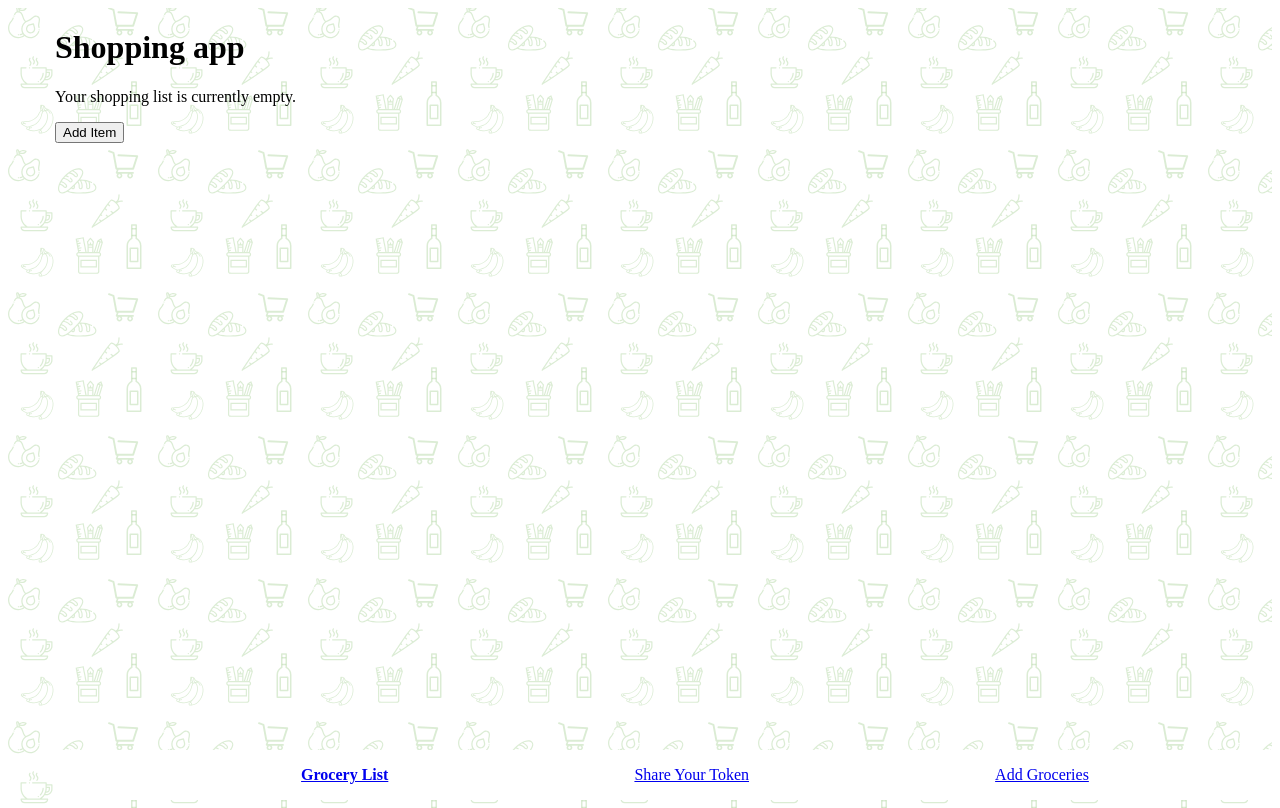
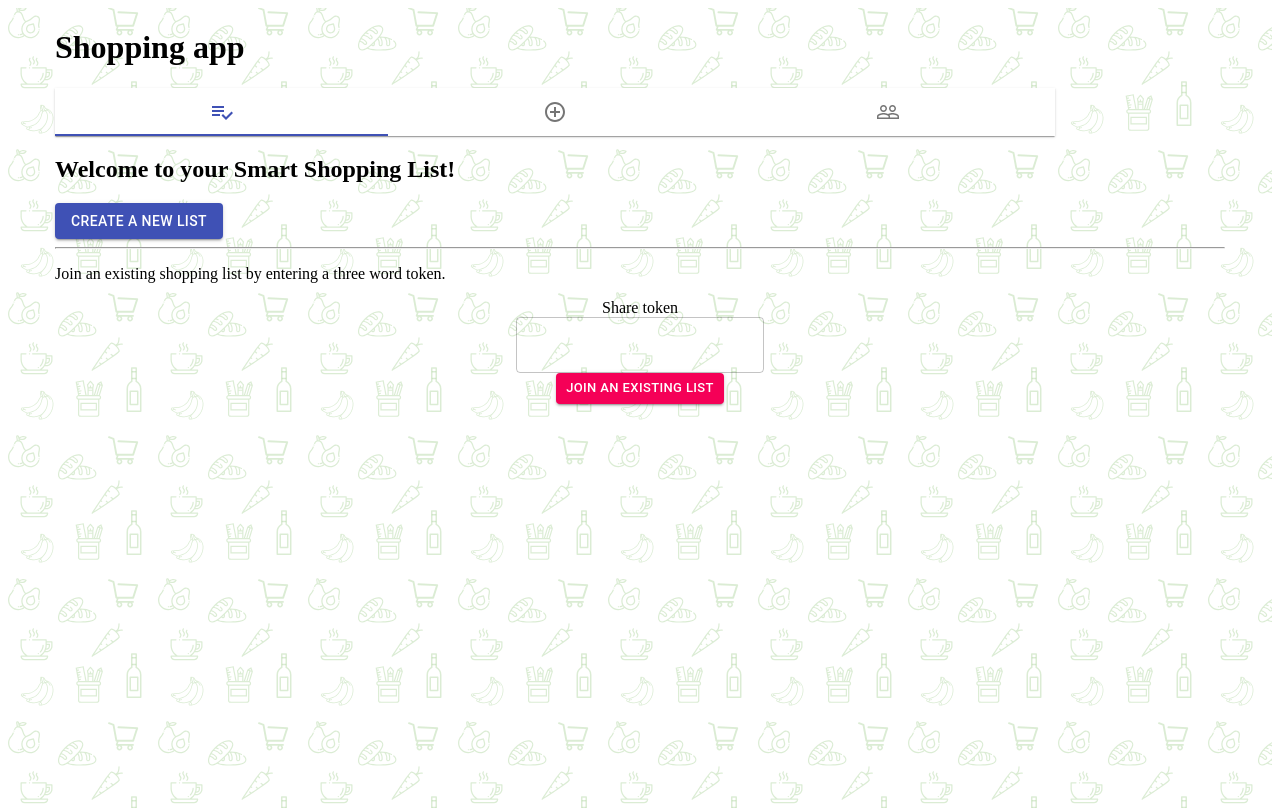
Before and after one commit to the-collab-lab/tcl-22-smart-shopping-list, a React (Create React App) app: page /list in a window 1280 px wide. Built offline with nearby package versions, Linux system fonts and the light colour scheme.

Commit message:
Added material-ui tabs for navigation

```diff
--- a/package.json
+++ b/package.json
@@ -4,6 +4,8 @@
   "private": true,
   "dependencies": {
     "@material-ui/core": "^4.11.3",
+    "@material-ui/icons": "^4.11.2",
+    "@material-ui/lab": "^4.0.0-alpha.58",
     "date-fns": "^2.21.3",
     "firebase": "^8.6.2",
     "notistack": "^1.0.9",
--- a/src/App.js
+++ b/src/App.js
@@ -1,19 +1,10 @@
 import React, { useEffect, useState } from 'react';
-import {
-  BrowserRouter as Router,
-  Switch,
-  Route,
-  NavLink,
-  Redirect,
-} from 'react-router-dom';
 import { db } from './lib/firebase';
 import { SnackbarProvider } from 'notistack';
 
-import { GlobalStyles, Layout } from './components/index';
-import { AddItems, Welcome, ShareYourToken } from './pages/index';
-import ItemList from './ItemList';
+import { GlobalStyles, Layout, RouterComponent } from './components/index';
 
-function App() {
+function App(props) {
   const [token, setToken] = useState(localStorage.getItem('userToken'));
   const [list, setList] = useState([]);
   const [loading, setLoading] = useState(true);
@@ -59,81 +50,18 @@ function App() {
     <SnackbarProvider maxSnack={3}>
       <Layout>
         <GlobalStyles />
-          <Router>
         <div className="App">
           <h1>Shopping app</h1>
-              <Switch>
-                <Route path="/list">
-                  <ItemList
+          <RouterComponent
+            {...props}
+            token={token}
             list={list}
             loading={loading}
             error={error}
             userToken={token}
+            updateToken={updateToken}
           />
-                </Route>
-                <Route path="/shareyourtoken">
-                  <ShareYourToken />
-                </Route>
-                <Route path="/additems">
-                  <AddItems list={list} userToken={token} />
-                </Route>
-                <Route exact path="/">
-                  {token ? (
-                    <Redirect to="/list" />
-                  ) : (
-                    <Welcome updateToken={updateToken} />
-                  )}
-                </Route>
-              </Switch>
-              <nav
-                style={{
-                  position: 'fixed',
-                  bottom: '0',
-                  width: '100%',
-                  backgroundColor: '#fff',
-                }}
-              >
-                <ul
-                  style={{
-                    display: 'flex',
-                    justifyContent: 'space-evenly',
-                    paddingLeft: '0',
-                  }}
-                >
-                  <li>
-                    <NavLink
-                      to="/list"
-                      activeStyle={{
-                        fontWeight: 'bold',
-                      }}
-                    >
-                      Grocery List
-                    </NavLink>
-                  </li>
-                  <li>
-                    <NavLink
-                      to="/shareyourtoken"
-                      activeStyle={{
-                        fontWeight: 'bold',
-                      }}
-                    >
-                      Share Your Token
-                    </NavLink>
-                  </li>
-                  <li>
-                    <NavLink
-                      to="/additems"
-                      activeStyle={{
-                        fontWeight: 'bold',
-                      }}
-                    >
-                      Add Groceries
-                    </NavLink>
-                  </li>
-                </ul>
-              </nav>
         </div>
-          </Router>
       </Layout>
     </SnackbarProvider>
   );
--- a/src/ItemList.js
+++ b/src/ItemList.js
@@ -1,6 +1,5 @@
 import React, { useState, useEffect } from 'react';
 import Item from './Item';
-import { useHistory } from 'react-router-dom';
 import filter from './lib/filter';
 import { differenceInDays, fromUnixTime } from 'date-fns';
 
@@ -14,9 +13,10 @@ function ItemList(props) {
   const [list, setList] = useState({ emptyObj });
   const [query, setQuery] = useState('');
   const [queryObj, setQueryObj] = useState({ emptyObj });
-  let history = useHistory();
+
+  // let history = useHistory();
   const redirect = () => {
-    history.push('/additems');
+    props.history.push('/additems');
   };
 
   // When props.list updates, update the local list object
--- /dev/null
+++ b/src/components/Nav/Nav.js
@@ -0,0 +1,86 @@
+import React, { useState, useEffect } from 'react';
+import { makeStyles } from '@material-ui/core/styles';
+import Paper from '@material-ui/core/Paper';
+import Tabs from '@material-ui/core/Tabs';
+import Tab from '@material-ui/core/Tab';
+import AddCircleOutlineIcon from '@material-ui/icons/AddCircleOutline';
+import PlaylistAddCheckIcon from '@material-ui/icons/PlaylistAddCheck';
+import PeopleOutlineIcon from '@material-ui/icons/PeopleOutline';
+import { AddItems, Welcome, ShareYourToken } from '../../pages/index';
+import ItemList from '../../ItemList';
+
+const useStyles = makeStyles({
+  root: {
+    flexGrow: 1,
+    maxWidth: 1000,
+  },
+});
+
+const IconTabs = (props) => {
+  const { match, history } = props;
+  const { params } = match;
+  const { page } = params;
+  const classes = useStyles();
+
+  const tabNameToIndex = {
+    0: props.token ? 'list' : 'welcome',
+    1: 'additems',
+    2: 'shareyourtoken',
+  };
+
+  const indexToTabName = {
+    list: 0,
+    welcome: 0,
+    additems: 1,
+    shareyourtoken: 2,
+  };
+
+  const [selectedTab, setSelectedTab] = useState(indexToTabName[page]);
+
+  const handleChange = (event, newValue) => {
+    history.push(`/${tabNameToIndex[newValue]}`);
+    setSelectedTab(newValue);
+  };
+
+  useEffect(() => {
+    setSelectedTab(indexToTabName[page]);
+  }, [page]);
+
+  return (
+    <>
+      {console.log(props)}
+      <Paper square className={classes.root}>
+        <Tabs
+          value={selectedTab}
+          onChange={handleChange}
+          variant="fullWidth"
+          indicatorColor="primary"
+          textColor="primary"
+          aria-label="icon tabs example"
+        >
+          <Tab icon={<PlaylistAddCheckIcon />} aria-label="list" />
+          <Tab icon={<AddCircleOutlineIcon />} aria-label="add item" />
+          <Tab icon={<PeopleOutlineIcon />} aria-label="share" />
+        </Tabs>
+      </Paper>
+      {selectedTab === 0 && props.token && (
+        <ItemList
+          list={props.list}
+          loading={props.loading}
+          error={props.error}
+          userToken={props.token}
+          history={history}
+        />
+      )}
+      {selectedTab === 0 && !props.token && (
+        <Welcome updateToken={props.updateToken} />
+      )}
+      {selectedTab === 1 && (
+        <AddItems list={props.list} userToken={props.token} />
+      )}
+      {selectedTab === 2 && <ShareYourToken history={history} />}
+    </>
+  );
+};
+
+export default IconTabs;
--- /dev/null
+++ b/src/components/Nav/RouterComponent.js
@@ -0,0 +1,39 @@
+import React from 'react';
+import { Redirect, Route, Switch } from 'react-router';
+import { BrowserRouter as Router } from 'react-router-dom';
+import { Welcome } from '../../pages';
+import Nav from './Nav';
+
+const RouterComponent = (props) => {
+  const { token, list, loading, error, updateToken } = props;
+  return (
+    <Router>
+      <Switch>
+        <Route
+          exact
+          path="/:page"
+          render={(props) => (
+            <Nav
+              {...props}
+              token={token}
+              list={list}
+              loading={loading}
+              error={error}
+              userToken={token}
+              updateToken={updateToken}
+            />
+          )}
+        />
+        <Route exact path="/">
+          {props.token ? (
+            <Redirect to="/list" />
+          ) : (
+            <Welcome updateToken={props.updateToken} />
+          )}
+        </Route>
+      </Switch>
+    </Router>
+  );
+};
+
+export default RouterComponent;
--- a/src/components/index.js
+++ b/src/components/index.js
@@ -2,6 +2,18 @@ import Modal from './Modal';
 import ShareToken from './ShareToken';
 import GlobalStyles, { primary, accent, neutral } from './General/globalStyles';
 import Layout from './General/Layout';
+import Nav from './Nav/Nav';
+import RouterComponent from './Nav/RouterComponent';
 
 // Then you can export all of the components from here
-export { Modal, ShareToken, GlobalStyles, primary, accent, neutral, Layout };
+export {
+  Modal,
+  ShareToken,
+  GlobalStyles,
+  primary,
+  accent,
+  neutral,
+  Layout,
+  Nav,
+  RouterComponent,
+};
```
Also changed, not shown: 1 other file (tests, documents, lock files or other folders). Lines whose indentation alone changed are shown as unchanged.
